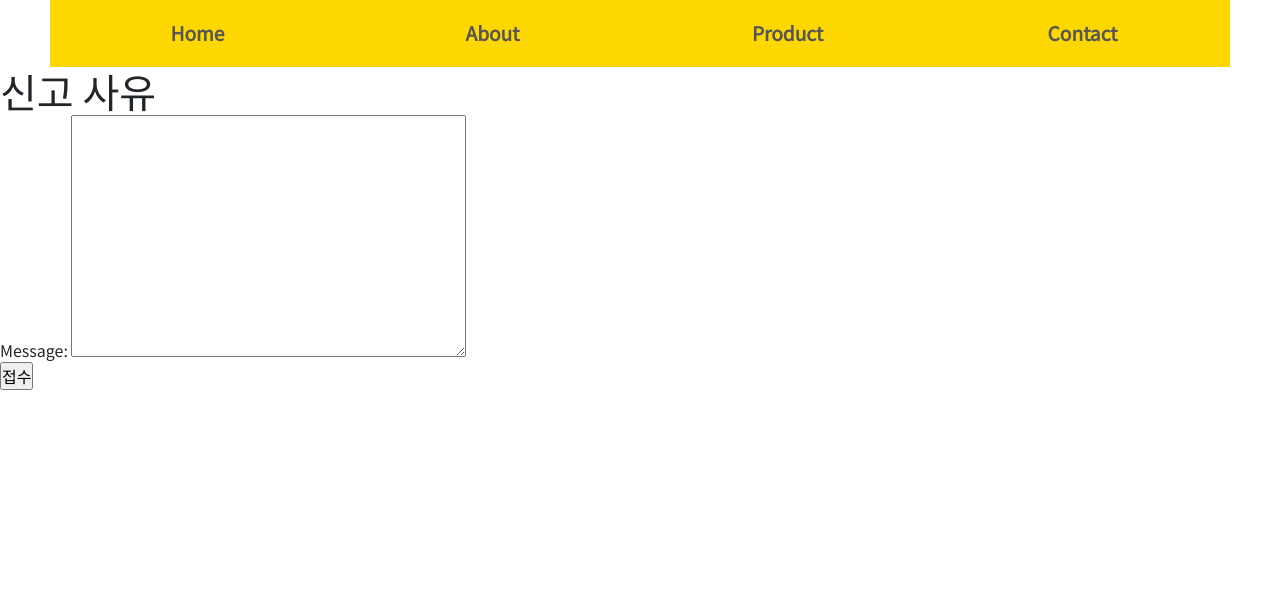
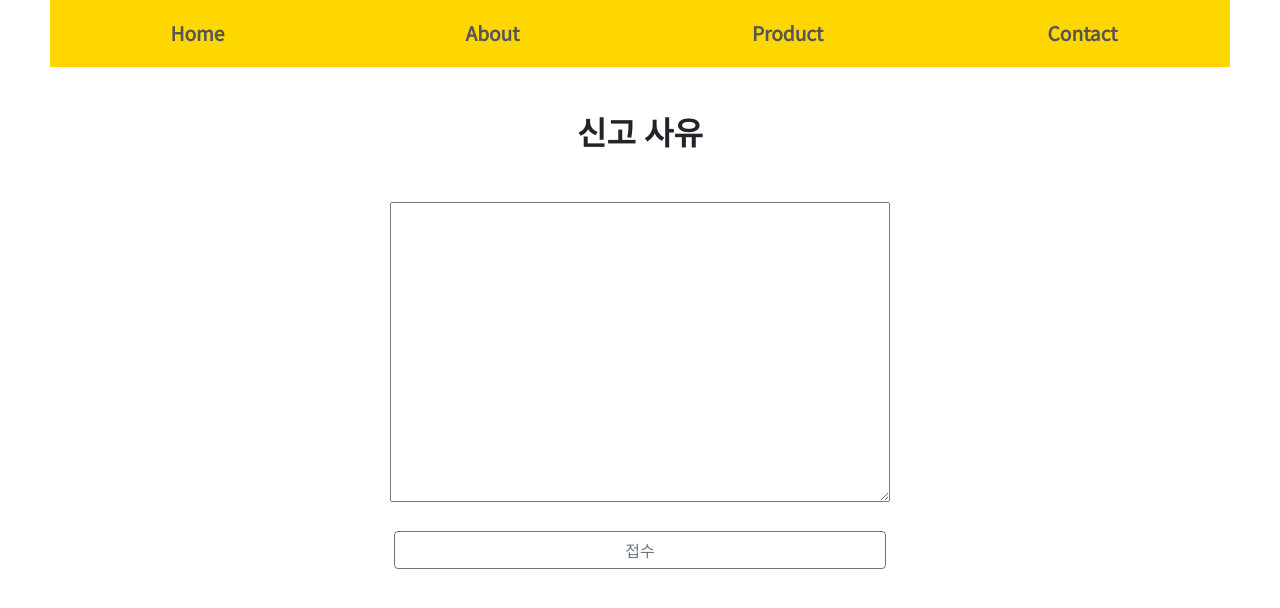
Before and after one commit to CBNULikelion9th/ConcertMeet, a Django app: page /lists/1/declaration/ in a window 1280 px wide. Shown: the part 80-688 px from the top of the page. Run offline with Django 3.2, Linux system fonts and the light colour scheme; a user stored in the database is signed in; tables that the repository leaves empty hold one stand-in row (values such as "Sample post"); some libraries are stand-ins or nearby versions.

Commit message:
글/댓글신고 폼 변경

```diff
--- /dev/null
+++ b/meetapp/static/css/post_declaration.css
@@ -0,0 +1,40 @@
+#main {
+  max-width: 2060px;
+  margin: 0 auto;
+}
+
+.title > h1 {
+  position: relative;
+  text-align: center;
+  margin-top: 3rem;
+  margin-bottom: 3rem;
+}
+
+.title > h1 {
+  font-family: notosans;
+  font-weight: bold;
+  font-size: 2rem;
+}
+
+.form_message {
+  text-align: center;
+}
+
+#id_message {
+  width: 500px;
+  height: 300px;
+}
+
+@media (max-width: 1980px) {
+    #main {
+      width: 1480px;
+      margin: 0 auto;
+    }
+  }
+
+  @media (max-width: 1680px) {
+    #main {
+      width: 1180px;
+      margin: 0 auto;
+    }
+  }
--- a/meetapp/templates/meetapp/post_declaration.html
+++ b/meetapp/templates/meetapp/post_declaration.html
@@ -1,11 +1,24 @@
 {% extends 'meetapp/base.html' %}
+{% block content %}
+{% load static %}
 
-{% block content %}
-<h1>신고 사유</h1>
+<head>
+    <link rel="stylesheet" href="{% static 'css/post_declaration.css' %}" />
+</head>
 
-<form method="POST" enctype="multipart/form-data">
+<section id="main">
+    <form method="POST" enctype="multipart/form-data">
+        <div class="title">
+            <h1>신고 사유</h1>
+        </div>
     {% csrf_token %}
-    {{ form.as_p}}
-    <input type="submit" value='접수'>
-</form>
+    <div class="form_message">
+        {{ form.message }}
+    </div>
+    <br>
+    <div class="d-grid gap-2 col-5 mx-auto">
+        <button class="btn btn-outline-secondary" type="submit">접수</button>
+    </div>
+    </form>
+</section>
 {% endblock content %}
--- a/meetapp/views.py
+++ b/meetapp/views.py
@@ -115,7 +115,7 @@ def post_declaration(request, post_id):
         form = PostDeclareForm(request.POST)
         if form.is_valid():
             postdeclaration = form.save(commit=False)
-            postdeclaration.user = UserInfo.objects.get(userkey=request.user)
+            postdeclaration.user = post.user
             postdeclaration.post = post
             postdeclaration.save()
             return redirect('meetapp:post_detail', post_id=post.id)
```
Also changed, not shown: meetapp/static/css/comment_declaration.css (added, +40 -0 lines), meetapp/templates/meetapp/comment_declaration.html (+19 -6 lines), meetapp/templates/meetapp/post_list.html (+10 -14 lines).
